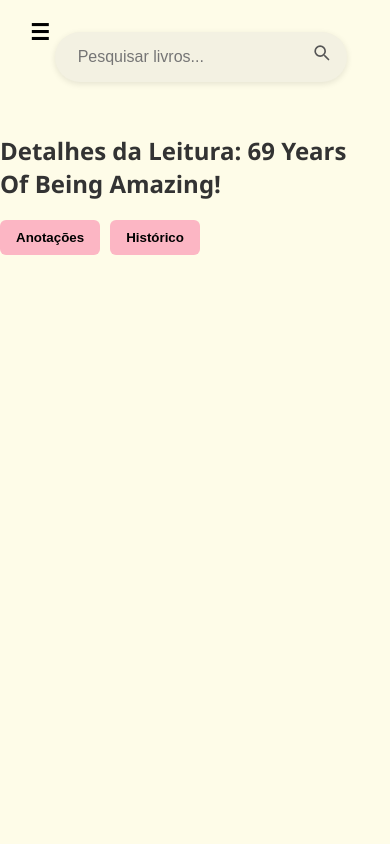
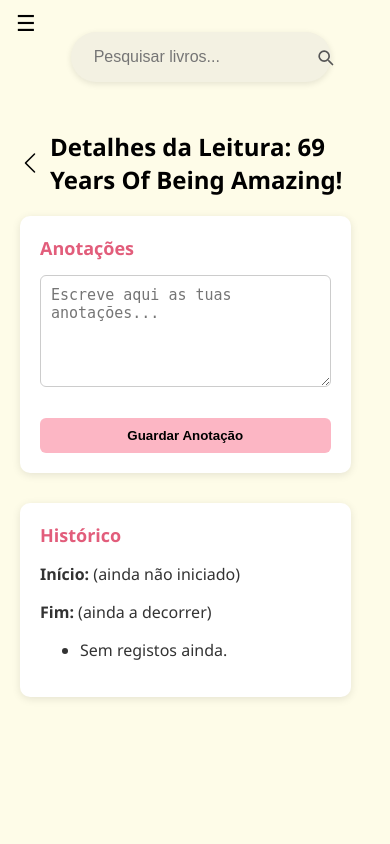
Before and after one commit to Beatriz04M/Projeto_PDI, a Django app: page /leitura/1/ in a window 390 px wide. Run offline with Django 4.2, Linux system fonts and the light colour scheme; a user stored in the database is signed in; data comes from the database, SQL or seed files in the repository; both versions use the stored data as it was after the commit.

Commit message:
commit 2.2

```diff
--- a/nookbook/apps/Biblioteca/templates/estante.html
+++ b/nookbook/apps/Biblioteca/templates/estante.html
@@ -27,7 +27,7 @@
         <button type="submit" class="btn-remover" title="Remover">×</button>
       </form>
 
-      <a href="{% url 'detalhes_livro' livro.id %}">
+      <a href="{% url 'detalhe_livro' livro.id %}?voltar_para={{ request.path }}">
         {% if livro.capa %}
           <img src="{{ livro.capa.url }}" alt="Capa de {{ livro.titulo }}" class="capa">
         {% else %}
--- a/nookbook/apps/Livros/static/Livros/css/leituras.css
+++ b/nookbook/apps/Livros/static/Livros/css/leituras.css
@@ -1,45 +1,3 @@
-/* Tabs */
-.tabs {
-  display: flex;
-  gap: 10px;
-  margin-bottom: 20px;
-  flex-wrap: wrap;
-}
-
-.tab {
-  background-color: #fcb6c4;
-  border: none;
-  padding: 10px 16px;
-  border-radius: 6px;
-  cursor: pointer;
-  font-weight: bold;
-  color: #000;
-  transition: background-color 0.2s;
-}
-
-.tab:hover {
-  background-color: #f998b4;
-}
-
-.tab.active {
-  background-color: #f57b9c;
-  color: #fff;
-}
-
-/* Tab content sections */
-.tab-content {
-  display: none;
-  background-color: #fff;
-  padding: 20px;
-  border-radius: 10px;
-  box-shadow: 0 2px 8px rgba(0, 0, 0, 0.1);
-  margin-bottom: 30px;
-}
-
-.tab-content.active {
-  display: block;
-}
-
 /* Forms */
 .form-registar {
   display: flex;
@@ -57,7 +15,9 @@ textarea {
   max-width: 400px;
 }
 
-button {
+/* Isolamento dos botões */
+.form-registar button,
+.dashboard-section button {
   background-color: #fcb6c4;
   color: #000;
   font-weight: bold;
@@ -69,7 +29,8 @@ button {
   align-self: flex-start;
 }
 
-button:hover {
+.form-registar button:hover,
+.dashboard-section button:hover {
   background-color: #f998b4;
 }
 
@@ -90,3 +51,184 @@ button:hover {
   font-size: 15px;
   margin: 8px 0;
 }
+
+/* Dashboard Layout */
+.dashboard-container {
+  display: flex;
+  flex-wrap: wrap;
+  gap: 30px;
+  margin-top: 20px;
+}
+
+.dashboard-col {
+  flex: 1 1 45%;
+  display: flex;
+  flex-direction: column;
+  gap: 20px;
+}
+
+/* Sections */
+.dashboard-section {
+  background-color: #fff;
+  padding: 20px;
+  border-radius: 10px;
+  box-shadow: 0 2px 8px rgba(0, 0, 0, 0.1);
+}
+
+.dashboard-section h3 {
+  margin-top: 0;
+  color: #e25d7b;
+  font-size: 18px;
+  margin-bottom: 15px;
+}
+
+/* Responsive */
+@media (max-width: 900px) {
+  .dashboard-col {
+    flex: 1 1 100%;
+  }
+}
+
+/* Link estilo título com seta de voltar */
+.voltar-seta {
+  text-decoration: none;
+  color: #000;
+  font-size: 24px;
+  font-weight: bold;
+  transition: color 0.3s ease;
+}
+
+.voltar-seta:hover {
+  color: #f998b4;
+}
+
+.voltar-seta i {
+  margin-right: 8px;
+}
+
+/* TELAS MÉDIAS: tablets (≤768px) */
+@media (max-width: 768px) {
+  .dashboard-container {
+    padding: 0 20px;
+  }
+
+  .dashboard-col {
+    flex: 1 1 100%;
+  }
+
+  .dashboard-section form {
+    display: flex;
+    flex-direction: column;
+    gap: 12px;
+  }
+
+  .form-registar button,
+  .dashboard-section button {
+    align-self: flex-end;
+    margin-left: 0;
+  }
+
+  textarea {
+    max-width: 100%;
+  }
+
+  h2, .dashboard-section {
+    margin-left: 10px;
+  }
+}
+
+/* TELAS PEQUENAS: telemóveis (≤480px) */
+@media (max-width: 480px) {
+  .dashboard-container {
+    padding: 0 10px;
+  }
+
+  .dashboard-section form {
+    flex-direction: column;
+    gap: 16px;
+  }
+
+  .form-registar button,
+  .dashboard-section button {
+    width: 100%;
+    align-self: stretch;
+  }
+
+  h2, .dashboard-section {
+    margin-left: 6px;
+  }
+
+  textarea {
+    width: 100%;
+    max-width: 100%;
+  }
+}
+
+/* Geral: garante que tudo respeita os limites do container */
+* {
+  box-sizing: border-box;
+}
+
+/* Garantir espaçamento lateral no título */
+h2 {
+  padding-left: 10px;
+}
+
+/* Melhorar alinhamento do cabeçalho em ecrãs pequenos */
+@media (max-width: 768px) {
+  h2 {
+    font-size: 20px;
+    padding-left: 14px;
+    padding-right: 14px;
+    word-break: break-word;
+  }
+
+  .voltar-seta {
+    display: flex;
+    align-items: center;
+  }
+
+  .dashboard-container {
+    padding: 0 14px;
+  }
+
+  textarea {
+    width: 100%;
+    max-width: 100%;
+    box-sizing: border-box;
+    margin-bottom: 10px;
+  }
+
+  .form-registar button,
+  .dashboard-section button {
+    margin-top: 5px;
+    width: 100%;
+    box-sizing: border-box;
+  }
+}
+
+/* Ecrãs menores ainda */
+@media (max-width: 480px) {
+  h2 {
+    font-size: 18px;
+    padding-left: 12px;
+    padding-right: 12px;
+  }
+
+  .dashboard-section {
+    margin-left: 6px;
+    margin-right: 6px;
+  }
+
+  textarea {
+    font-size: 15px;
+    padding: 10px;
+    resize: vertical;
+  }
+}
+
+.leitura-detalhes-page button {
+  /* Só aplica nesta página */
+  margin: initial;
+  display: inline-block;
+}
--- a/nookbook/apps/Livros/templates/avaliacao_editar.html
+++ b/nookbook/apps/Livros/templates/avaliacao_editar.html
@@ -14,6 +14,6 @@
   <label for="avaliacao">Avaliação (1 a 5):</label>
   <input type="number" name="avaliacao" min="1" max="5" step="0.5" required value="{{ avaliacao.avaliacao }}"><br>
   <button type="submit" class="guardar">Guardar Alterações</button>
-  <a href="{% url 'detalhe_livro' avaliacao.livro.id %}">Cancelar</a>
+  <a href="{% url 'detalhe_livro' avaliacao.livro.id %}?voltar_para={{ request.path }}">Cancelar</a>
 </form>
 {% endblock %}
--- a/nookbook/apps/Livros/templates/avaliacao_editar_api.html
+++ b/nookbook/apps/Livros/templates/avaliacao_editar_api.html
@@ -14,6 +14,6 @@
   <label for="avaliacao">Avaliação (1 a 5):</label>
   <input type="number" name="avaliacao" min="1" max="5" step="0.5" required value="{{ avaliacao.avaliacao }}"><br>
   <button type="submit" class="guardar">Guardar Alterações</button>
-  <a href="{% url 'detalhe_livro_api' avaliacao.google_id %}">Cancelar</a>
+  <a href="{% url 'detalhe_livro_api' avaliacao.google_id %}?voltar_para={{ request.path }}">Cancelar</a>
 </form>
 {% endblock %}
--- a/nookbook/apps/Livros/templates/detalhe_livro.html
+++ b/nookbook/apps/Livros/templates/detalhe_livro.html
@@ -16,7 +16,9 @@
   {% endif %}
 
 
-<a href="javascript:history.back()" class="btn-voltar"> <i class="bi bi-chevron-left"></i> Voltar </a>
+<a href="{% if voltar_para %}{{ voltar_para }}{% else %}{{ request.session.ultima_pesquisa|default:'/' }}{% endif %}" class="btn-voltar">
+  <i class="bi bi-chevron-left">Voltar</i>
+</a>
 <div class="detalhes-livro-container">
   <div class="livro-topo">
     <div class="capa-box">
--- a/nookbook/apps/Livros/templates/index.html
+++ b/nookbook/apps/Livros/templates/index.html
@@ -57,7 +57,7 @@
     <div class="floating-books">
       {% for livro in livros_esquerda|slice:":6" %}
         {% if livro and livro.google_id and livro.capa %}
-          <a href="{% url 'detalhe_livro_api' livro.google_id %}">
+          <a href="{% url 'detalhe_livro_api' livro.google_id %}?voltar_para={{ request.path }}">
             <img src="{{ livro.capa }}" class="float-book left
               {% if forloop.counter0 == 0 %}top{% elif forloop.counter0 == 1 %}mid
               {% elif forloop.counter0 == 2 %}top1{% elif forloop.counter0 == 3 %}mid1
--- a/nookbook/apps/Livros/templates/leitura_detalhes.html
+++ b/nookbook/apps/Livros/templates/leitura_detalhes.html
@@ -4,26 +4,33 @@
 {% block extra_head %}
 <link rel="stylesheet" href="{% static 'Livros/css/leituras.css' %}">
 {% endblock %}
+
 {% block content %}
-<h2>Detalhes da Leitura: {{ leitura.livro.titulo }}</h2>
+<h2>
+  <a href="{% url 'inicio' %}" class="voltar-seta">
+    <i class="bi bi-chevron-left"></i> Detalhes da Leitura: {{ leitura.livro.titulo }}
+  </a>
+</h2>
 
-<div class="tabs">
-  <button class="tab" data-tab="anotacoes">Anotações</button>
-  <button class="tab" data-tab="historico">Histórico</button>
-</div>
-
-<div class="tab-content" id="anotacoes">
+<div class="dashboard-container">
+  <!-- Coluna: Anotações -->
+  <div class="dashboard-col">
+    <div class="dashboard-section">
+      <h3>Anotações</h3>
       <form method="POST" action="{% url 'adicionar_anotacao' leitura.id %}">
         {% csrf_token %}
         <textarea name="anotacoes" rows="5" cols="40" placeholder="Escreve aqui as tuas anotações...">{{ leitura.anotacoes|default_if_none:'' }}</textarea>
         <button type="submit">Guardar Anotação</button>
       </form>
     </div>
+  </div>
 
-<div class="tab-content" id="historico">
+  <!-- Coluna: Histórico -->
+  <div class="dashboard-col">
+    <div class="dashboard-section">
+      <h3>Histórico</h3>
       <p><strong>Início:</strong> {{ leitura.data_inicio|default:"(ainda não iniciado)" }}</p>
       <p><strong>Fim:</strong> {{ leitura.data_fim|default:"(ainda a decorrer)" }}</p>
-
       <ul>
         {% for registo in historico %}
           <li>{{ registo.data }} — {{ registo.paginas_lidas }} páginas</li>
@@ -32,19 +39,6 @@
         {% endfor %}
       </ul>
     </div>
-
-<script>
-  const tabs = document.querySelectorAll(".tab");
-  const contents = document.querySelectorAll(".tab-content");
-
-  tabs.forEach(tab => {
-    tab.addEventListener("click", () => {
-      tabs.forEach(t => t.classList.remove("active"));
-      contents.forEach(c => c.classList.remove("active"));
-
-      tab.classList.add("active");
-      document.getElementById(tab.dataset.tab).classList.add("active");
-    });
-  });
-</script>
-{% endblock %}
+  </div>
+</div>
+{% endblock %}
--- a/nookbook/apps/Livros/views.py
+++ b/nookbook/apps/Livros/views.py
@@ -10,6 +10,7 @@ from django.db.models import Q, Avg
 from datetime import date
 from django.core.files.base import ContentFile
 from decimal import Decimal
+from django.urls import reverse
 
 # Página Inicial do site
 def pagina_inicial(request):
@@ -74,6 +75,11 @@ def pesquisar_livros(request):
     livros_api = []
     livros_bd = []
 
+    # Guardar a página onde o utilizador estava ANTES de pesquisar
+    referer = request.META.get('HTTP_REFERER')
+    if referer and '/pesquisar' not in referer:
+        request.session['origem_pesquisa'] = referer
+
     def identificar_filtro(texto):
         isbn_limpo = texto.replace('-', '').replace(' ', '')
         if re.fullmatch(r'\d{10}|\d{13}', isbn_limpo):
@@ -107,10 +113,15 @@ def pesquisar_livros(request):
                 if titulo and titulo not in titulos_bd:
                     livros_api.append(livro)
 
+    referer = request.META.get('HTTP_REFERER', '')
+    if 'q' in request.GET and 'resultados' not in referer:
+        request.session['ultima_pesquisa'] = request.get_full_path()
+
     return render(request, "resultados.html", {
         "query": query,
         "livros_bd": livros_bd,
-        "livros_api": livros_api
+        "livros_api": livros_api,
+        "origem_pesquisa": request.session.get('origem_pesquisa')
     })
 
 
@@ -237,12 +248,21 @@ def detalhe_livro_api(request, google_id):
     avaliacoes_api = AvaliacaoAPI.objects.filter(google_id=google_id).order_by("-data")
     media_api = avaliacoes_api.aggregate(media=Avg('avaliacao'))['media'] or 0
 
+    voltar_para = request.GET.get('voltar_para')
+    referer = request.META.get('HTTP_REFERER', '')
+
+    if not voltar_para and 'pesquisa' in referer:
+        voltar_para = referer
+        request.session['ultima_pesquisa'] = referer
+
+
     return render(request, "detalhe_livro.html", {
         "livro": livro,
         "avaliacoes_api": avaliacoes_api,
         "media_api": media_api,
         "avaliacoes_bd": None,
-        "estantes": estantes
+        "estantes": estantes,
+        "voltar_para": voltar_para
     })
 
 
@@ -255,11 +275,20 @@ def detalhe_livro(request, livro_id):
     if request.user.is_authenticated:
         estantes = Estante.objects.filter(utilizador=request.user)
 
+    voltar_para = request.GET.get('voltar_para')
+    referer = request.META.get('HTTP_REFERER', '')
+
+    if not voltar_para and 'pesquisa' in referer:
+        voltar_para = referer
+        request.session['ultima_pesquisa'] = referer
+
+
     return render(request, "detalhe_livro.html", {
         "livro": livro,
         "avaliacoes_api": None,
         "avaliacoes_bd": avaliacoes_bd,
-        "estantes": estantes
+        "estantes": estantes,
+        "voltar_para": voltar_para
     })
 
 
@@ -294,7 +323,7 @@ def adicionar_comentario(request, livro_id):
         else:
             messages.error(request, "Preenche todos os campos corretamente.")
 
-    return redirect('detalhe_livro', livro_id=livro.id)
+    return redirect(f"{reverse('detalhe_livro', args=[livro.id])}?voltar_para={request.GET.get('voltar_para','')}")
 
 @login_required
 def comentar_api(request, google_id):
@@ -323,7 +352,7 @@ def comentar_api(request, google_id):
         else:
             messages.error(request, "Preenche todos os campos corretamente.")
 
-        return redirect("detalhe_livro_api", google_id=google_id)
+        return redirect(f"{reverse('detalhe_livro_api', args=[google_id])}?voltar_para={request.GET.get('voltar_para','')}")
 
 @login_required
 def editar_avaliacao(request, avaliacao_id):
--- a/nookbook/apps/Main/templates/pagina_inicial.html
+++ b/nookbook/apps/Main/templates/pagina_inicial.html
@@ -95,7 +95,7 @@
             <div class="livro-card-recomendado">
               {% if livro.id %}
                 <!-- Livro da base de dados -->
-                <a href="{% url 'detalhes_livro' livro.id %}">
+                <a href="{% url 'detalhes_livro' livro.id %}?voltar_para={{ request.path }}">
                   {% if livro.capa %}
                     <img src="{{ livro.capa.url }}" alt="Capa de {{ livro.titulo }}">
                   {% else %}
```
Also changed, not shown: nookbook/apps/Livros/static/Livros/css/detalhes.css (+15 -0 lines), nookbook/apps/Livros/static/Livros/css/resultados.css (+14 -0 lines), nookbook/apps/Livros/templates/resultados.html (+7 -3 lines), README.md, db.sqlite3. Lines whose indentation alone changed are shown as unchanged.
